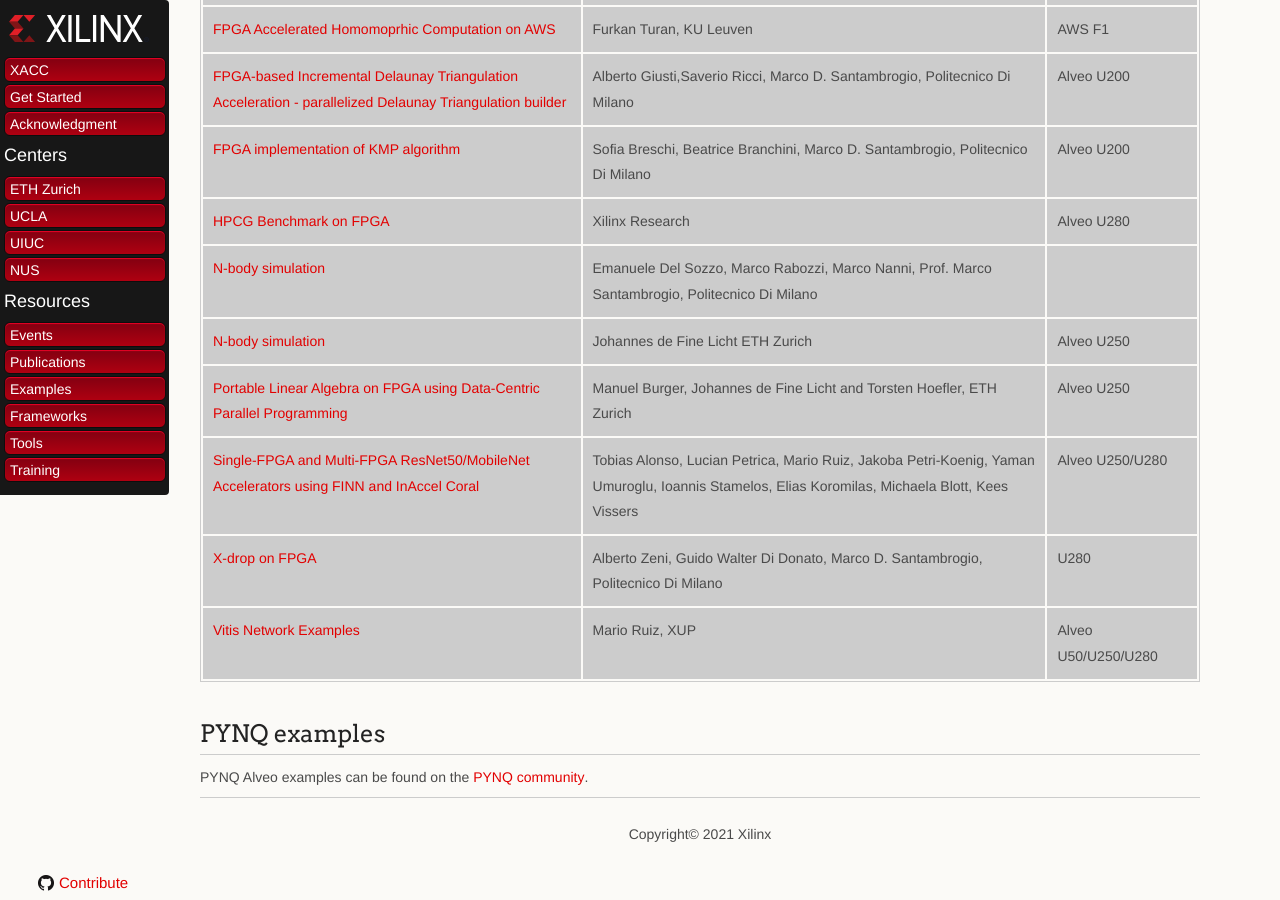
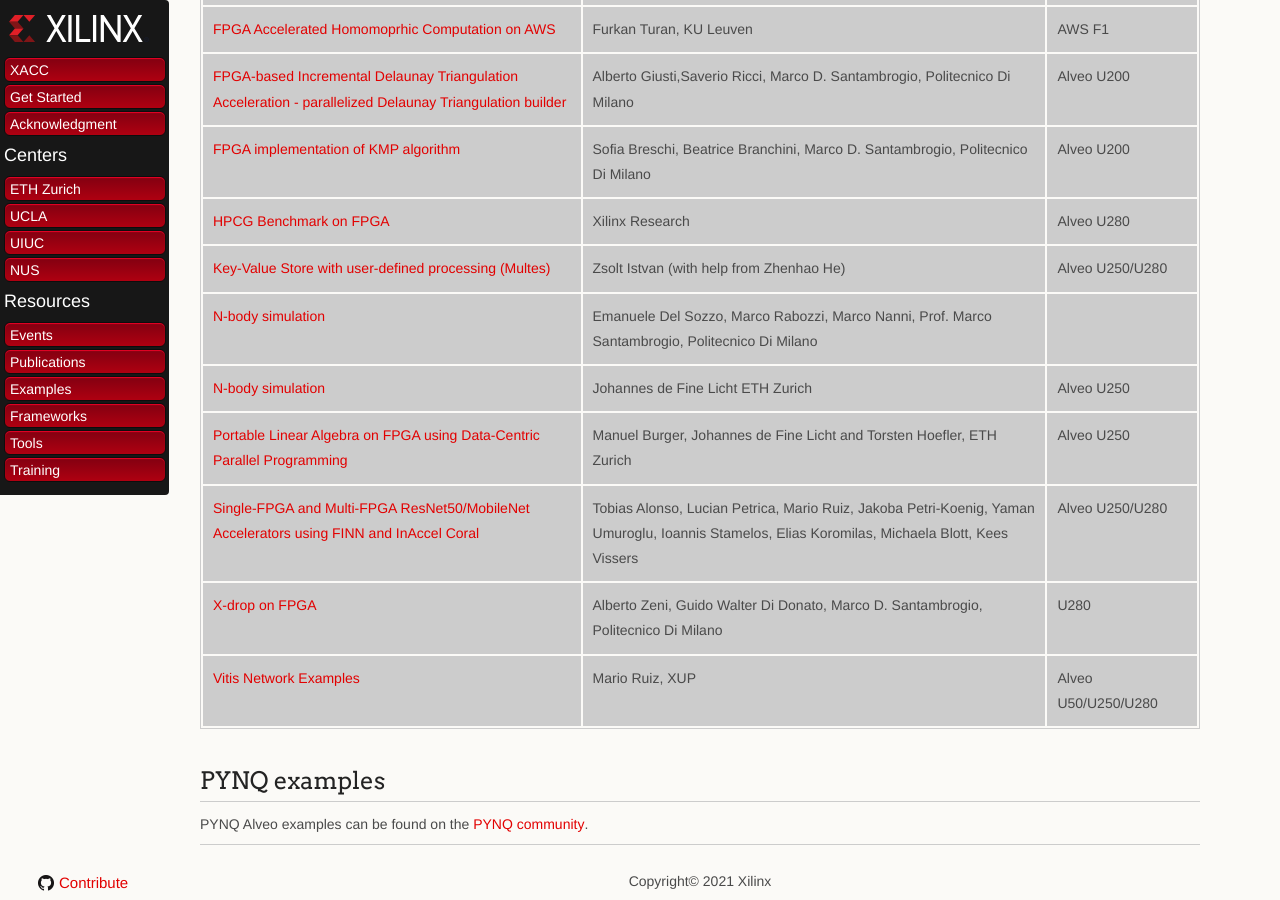
Before and after one commit to Xilinx/xacc, a Jekyll site: the page built from docs/examples.md, in a window 1280 px wide and 900 px high, scrolled down 937 px. Built offline with Jekyll 4.4.1, drawn with Linux system fonts in a browser that asks for light colours; our own code applies the rules of GitHub Pages for plain Markdown files.

Commit message:
Added Multes as an example

```diff
--- a/docs/examples.md
+++ b/docs/examples.md
@@ -24,6 +24,7 @@
 | [FPGA-based Incremental Delaunay Triangulation Acceleration - parallelized Delaunay Triangulation builder](https://bitbucket.org/necst/xohw2020_fidelta_public) | Alberto Giusti,Saverio Ricci, Marco D. Santambrogio, Politecnico Di Milano | Alveo U200 |
 | [FPGA implementation of KMP algorithm](https://bitbucket.org/necst/xohw2020_maeve_public) | Sofia Breschi, Beatrice Branchini, Marco D. Santambrogio, Politecnico Di Milano | Alveo U200 |
 | [HPCG Benchmark on FPGA](https://github.com/Xilinx/HPCG_FPGA) | Xilinx Research | Alveo U280 |
+| [Key-Value Store with user-defined processing (Multes)](https://github.com/zistvan/Multes_for_Vitis_with_100Gbps_TCP-IP) | Zsolt Istvan (with help from Zhenhao He) | Alveo U250/U280 |
 | [N-body simulation](https://bitbucket.org/necst/xohw17_bibbidin-bobbidyboo_public/) | Emanuele Del Sozzo, Marco Rabozzi, Marco Nanni, Prof. Marco Santambrogio, Politecnico Di Milano ||
 | [N-body simulation](https://github.com/spcl/nbody_hls) | Johannes de Fine Licht ETH Zurich | Alveo U250 |
 | [Portable Linear Algebra on FPGA using Data-Centric Parallel Programming](https://github.com/manuelburger/daceBLAS_demo) | Manuel Burger, Johannes de Fine Licht and Torsten Hoefler, ETH Zurich | Alveo U250 |
```
